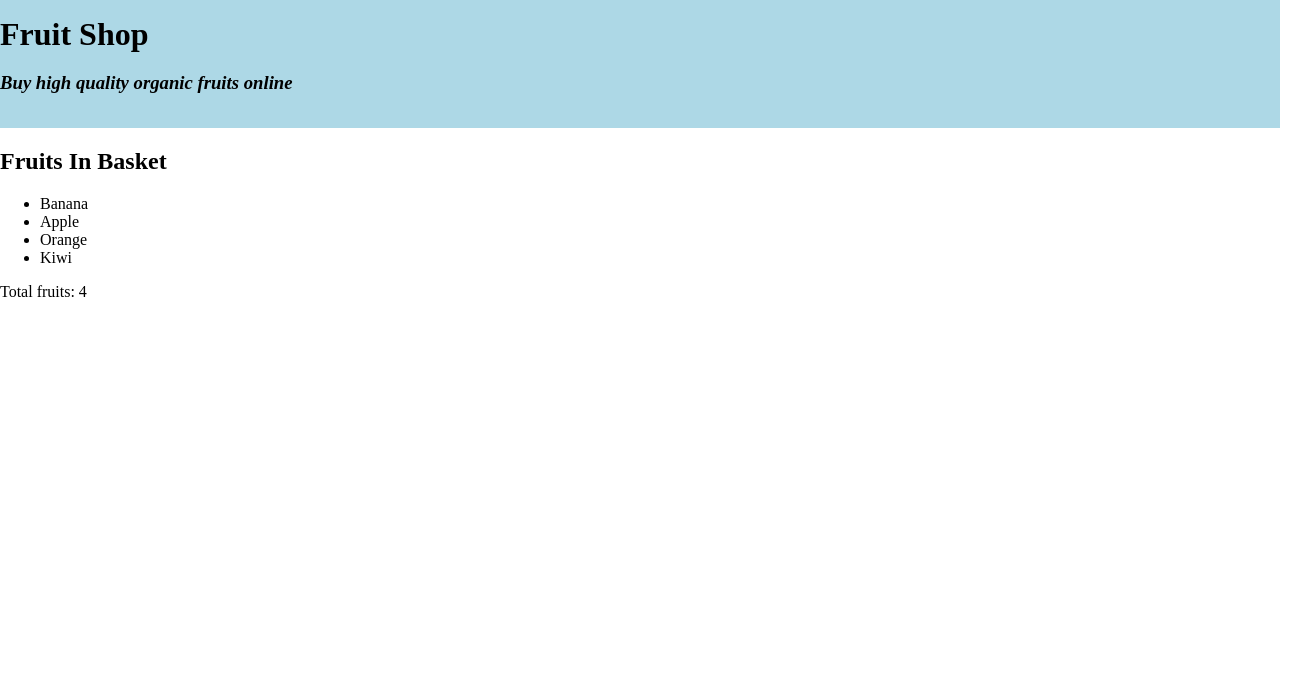
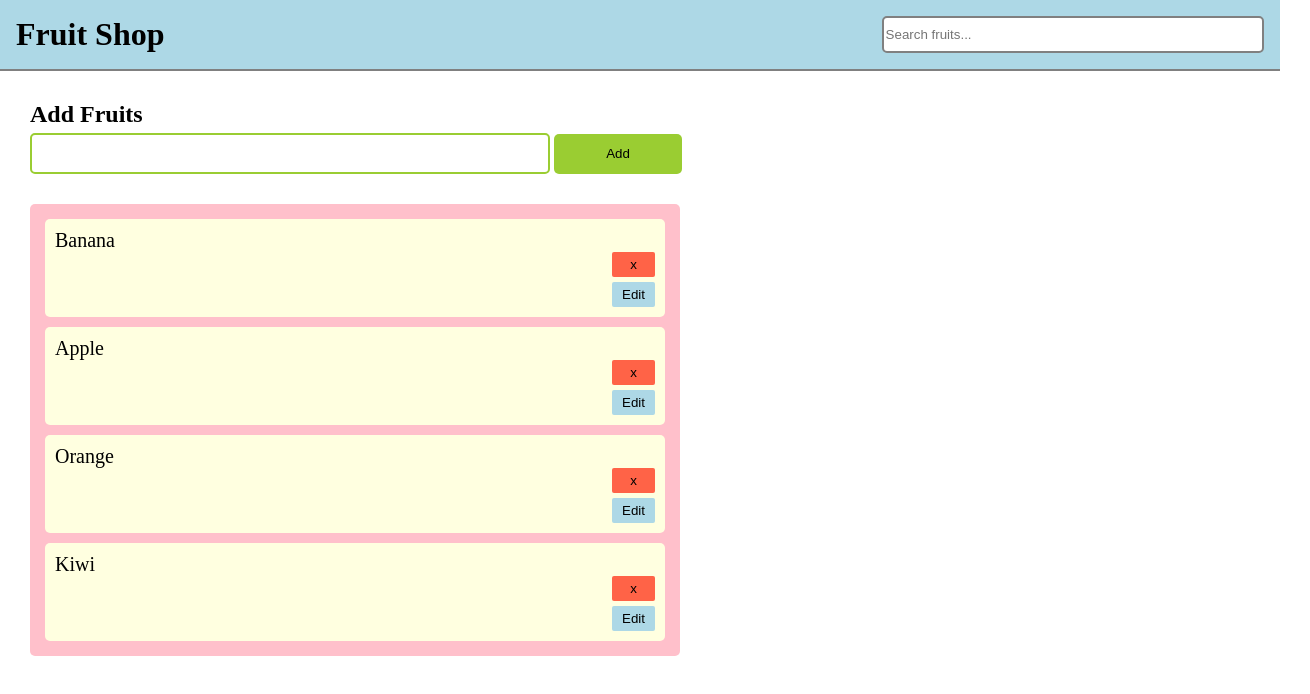
Before and after one commit to Stanley-Metray/myproject, a plain HTML site: page index.html in a window 1280 px wide. Shown: the whole page, 1310 px wide, since content can reach past the window. Drawn offline with Linux system fonts and the light colour scheme.

Commit message:
Add and Delete Fruits

```diff
--- a/index.html
+++ b/index.html
@@ -5,18 +5,24 @@
     <meta http-equiv="X-UA-Compatible" content="IE=edge" />
     <meta name="viewport" content="width=device-width, initial-scale=1.0" />
     <title>Document</title>
+    <link rel="stylesheet" href="style.css" />
   </head>
   <body style="margin: 0">
-    <div id="header" style="padding: 1rem 0; background-color: lightblue">
+    <div id="header" style="padding: 1rem; background-color: lightblue">
       <h1 id="main-heading" style="margin: 0">Fruit Shop</h1>
+      <input id="filter" type="text" placeholder="Search fruits..." />
     </div>
     <div>
-      <h2 id="basket-heading">Fruits In Basket</h2>
+      <form>
+        <h2 id="basket-heading">Add Fruits</h2>
+        <input type="text" name="fruit" id="fruit-to-add" />
+        <button type="submit">Add</button>
+      </form>
       <ul class="fruits">
-        <li class="fruit">Banana</li>
-        <li class="fruit">Apple</li>
-        <li class="fruit">Orange</li>
-        <li class="fruit">Kiwi</li>
+        <li class="fruit">Banana<button class="delete-btn">x</button><button class="edit-btn">Edit</button></li>
+        <li class="fruit">Apple<button class="delete-btn">x</button><button class="edit-btn">Edit</button></li>
+        <li class="fruit">Orange<button class="delete-btn">x</button><button class="edit-btn">Edit</button></li>
+        <li class="fruit">Kiwi<button class="delete-btn">x</button><button class="edit-btn">Edit</button></li>
       </ul>
     </div>
     <div id="thanks"></div>
--- a/index.js
+++ b/index.js
@@ -1,16 +1,27 @@
-const header = document.getElementById("header");
 
-// sub-heading code
-const h3 = document.createElement("h3");
-h3.innerText="Buy high quality organic fruits online";
-h3.style.fontStyle="italic";
-header.appendChild(h3);
+document.getElementsByTagName("form")[0].addEventListener("submit", (e)=>{
+    e.preventDefault();
+    const fruit = document.getElementById("fruit-to-add").value;
+    const li = document.createElement("li");
+    li.innerHTML=fruit+'<button class="delete-btn btn-delete">x</button><button class="edit-btn">Edit</button>';
+    li.classList.add("fruit");
+    document.getElementsByClassName("fruits")[0].appendChild(li);
 
-// paragraph code inside 2nd div
+    // here I am adding event listener on this newly created list item
 
-const p = document.createElement("p");
-p.setAttribute("id", "fruits-total");
-p.innerText="Total fruits: 4";
+    const btnDelete = document.getElementsByClassName("btn-delete");
 
-const second_div = document.getElementsByTagName("div")[1];
-second_div.appendChild(p);
+    Array.from(btnDelete).forEach((btn)=>{
+    btn.addEventListener("click", (e)=>{
+        e.target.parentElement.remove();
+    });
+});
+});
+
+const btnDelete = document.getElementsByClassName("delete-btn");
+
+Array.from(btnDelete).forEach((btn)=>{
+    btn.addEventListener("click", (e)=>{
+        e.target.parentElement.remove();
+    });
+});
--- a/style.css
+++ b/style.css
@@ -0,0 +1,74 @@
+#header {
+    display: flex;
+    justify-content: space-between;
+    border-bottom: 2px solid gray;
+  }
+
+  #header input {
+    width: 30%;
+    border: 2px solid gray;
+    border-radius: 5px;
+  }
+
+  h2 {
+    margin: 0;
+  }
+
+  form {
+    margin: 30px;
+    width: 100%;
+  }
+
+  form input {
+    height: 35px;
+    width: 40%;
+    border: 2px solid yellowgreen;
+    border-radius: 5px;
+    margin-top: 5px;
+  }
+
+  form button {
+    height: 40px;
+    width: 10%;
+    border: none;
+    border-radius: 5px;
+    margin-top: 5px;
+    background-color: yellowgreen;
+  }
+
+  ul {
+    list-style-type: none;
+    background-color: pink;
+    padding: 5px;
+    margin: 0 30px;
+    width: 50%;
+    border-radius: 5px;
+  }
+
+  li {
+    font-size: 20px;
+    padding: 10px;
+    margin: 10px;
+    border-radius: 5px;
+    background-color: lightyellow;
+    display: flex;
+    flex-direction: column;
+    align-items: flex-start;
+  }
+
+  .delete-btn {
+    align-self: flex-end;
+    background-color: tomato;
+    border: none;
+    border-radius: 2px;
+    padding: 5px 18px;
+  }
+
+  .edit-btn {
+    align-self: flex-end;
+    background-color: lightblue;
+    border: none;
+    border-radius: 2px;
+    padding: 5px 10px;
+    margin-top: 5px;
+  }
```
